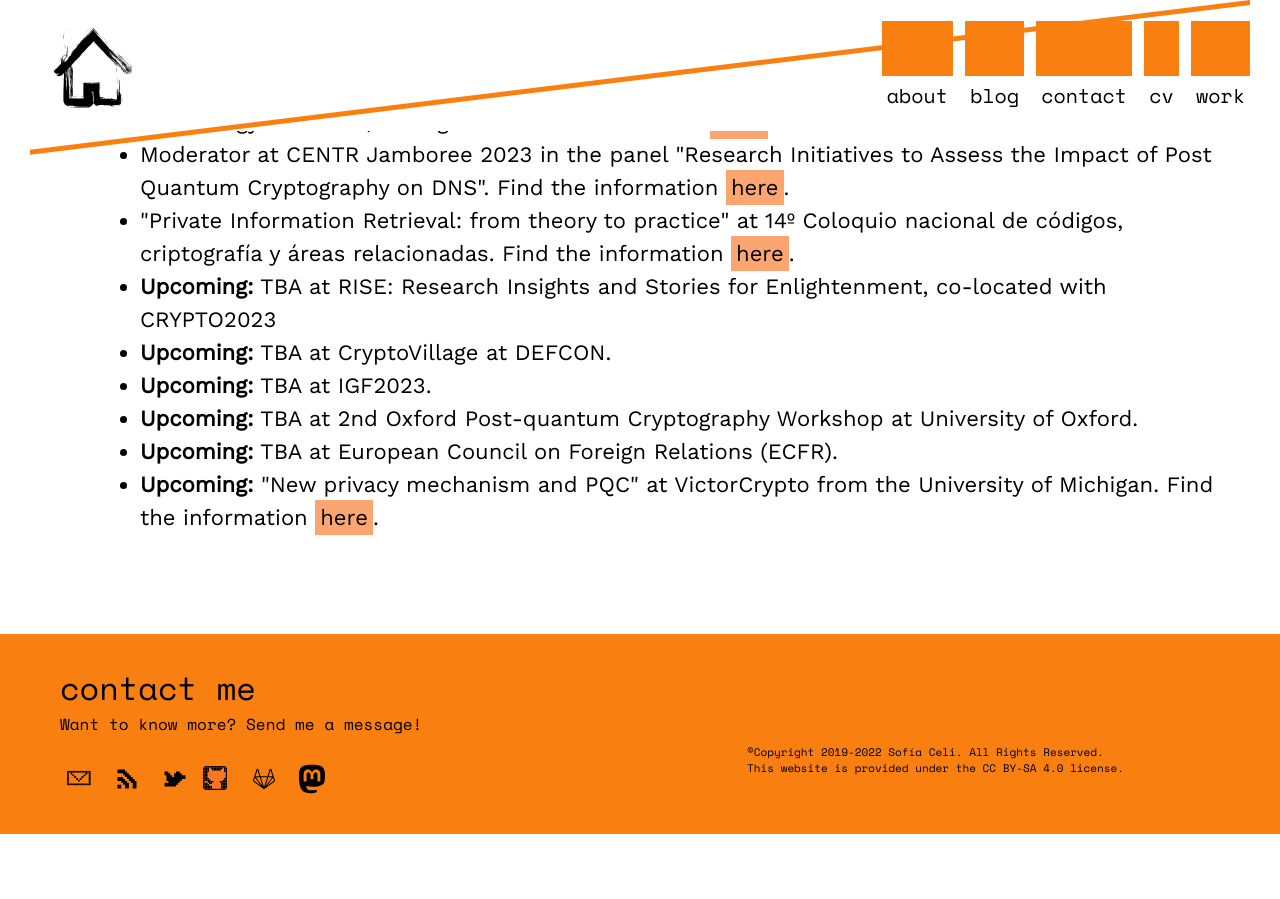
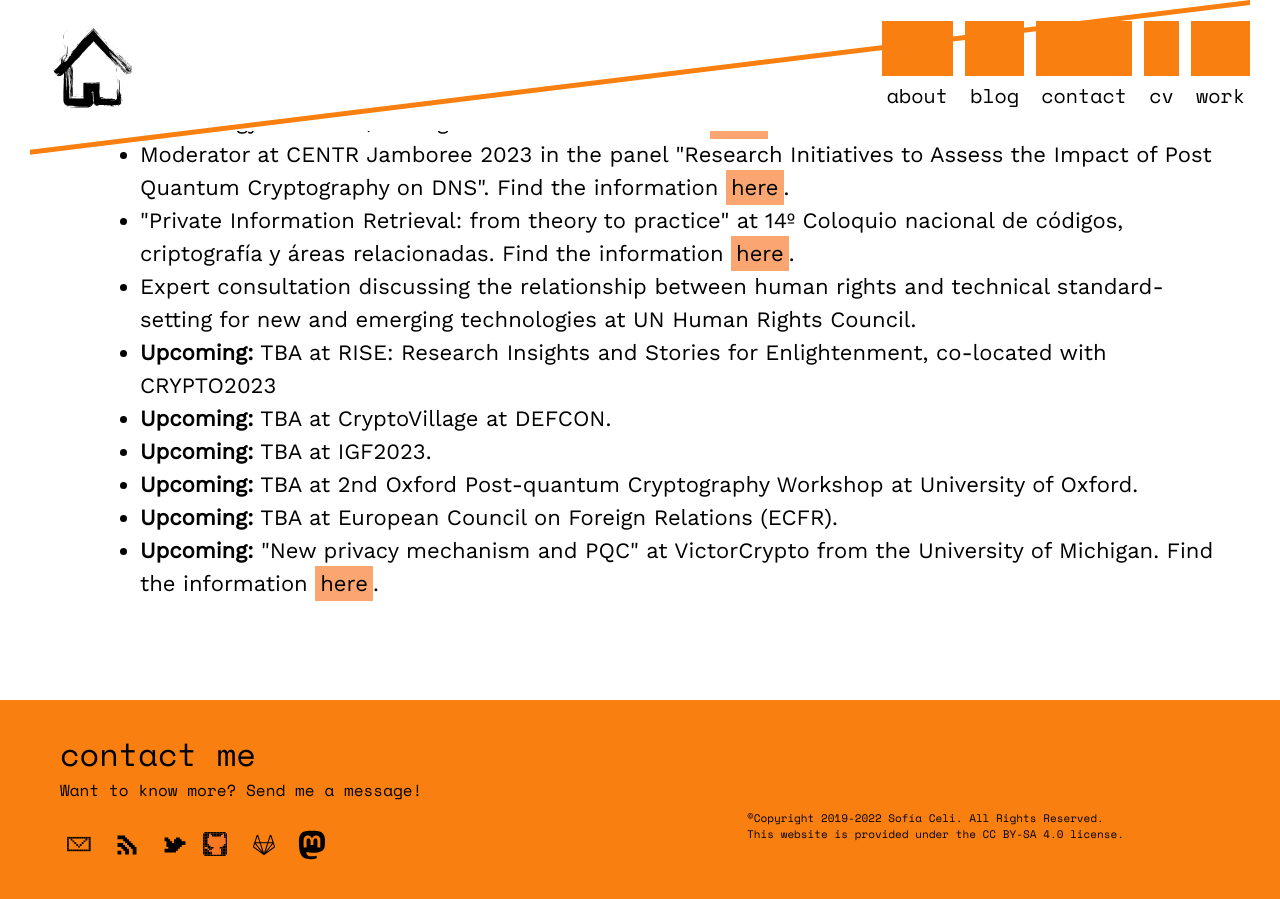
Before and after one commit to claucece/claucece.github.io, a Jekyll site: the page built from work.html, in a window 1280 px wide and 900 px high, scrolled down 12246 px. Built offline with Jekyll 4.4.1, drawn with Linux system fonts in a browser that asks for light colours; before the commit the page ends 13080 px from its top, so only the background shows below that.

Commit message:
Another update

```diff
--- a/work.html
+++ b/work.html
@@ -326,6 +326,7 @@ tags: menu
 			 <li>"Practically-exploitable Cryptographic Vulnerabilities in Matrix" at NOVA School of Science and Technology at Lisbon, Portugal. Find the information <a href="https://www.di.fct.unl.pt/eventos/2023/03/practically-exploitable-cryptographic-vulnerabilities-matrix-sofia-celi-brave-software-inc" target="_blank">here</a>.</li>
 			<li>Moderator at CENTR Jamboree 2023 in the panel "Research Initiatives to Assess the Impact of Post Quantum Cryptography on DNS". Find the information <a href="https://www.centr.org/events/upcoming-events.html" target="_blank">here</a>.</li>
 			<li>"Private Information Retrieval: from theory to practice" at 14º Coloquio nacional de códigos, criptografía y áreas relacionadas. Find the information <a href="https://sites.google.com/view/xivcnccar/inicio?authuser=0" target="_blank">here</a>.</li>
+			<li>Expert consultation discussing the relationship between human rights and technical standard-setting for new and emerging technologies at UN Human Rights Council.</li>
 			<li><strong>Upcoming:</strong> TBA at RISE: Research Insights and Stories for Enlightenment, co-located with CRYPTO2023</li>
 			<li><strong>Upcoming:</strong> TBA at CryptoVillage at DEFCON.</li>
 			<li><strong>Upcoming:</strong> TBA at IGF2023.</li>
```
